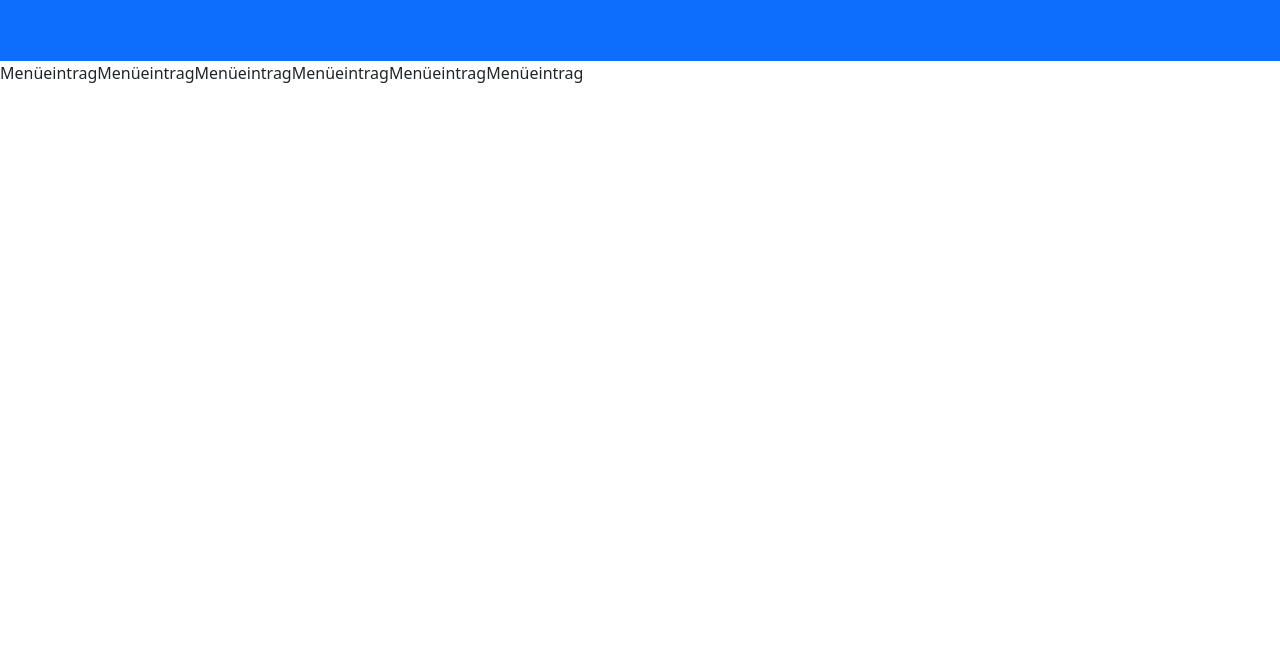
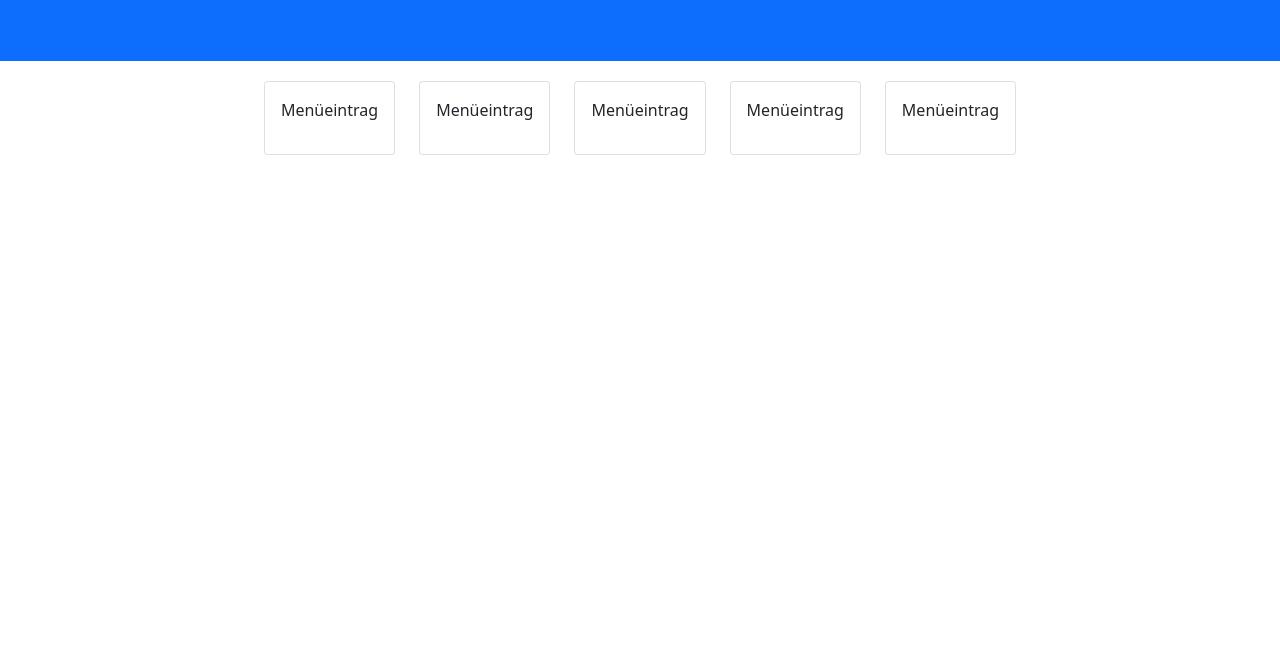
Before and after one commit to lucaspalomodevelop/bewertungstool-forntend, a plain HTML site: page home/index.html in a window 1280 px wide. Shown: the part 131-800 px from the top of the page. Drawn offline with nearby package versions, Linux system fonts and the light colour scheme.

Commit message:
add bootstrap classes

```diff
--- a/home/index.css
+++ b/home/index.css
@@ -1,3 +1,6 @@
 .container-content {
-    display:flex
+    display:flex;
+    gap: 24px;
+    justify-content: center;
+    padding:20px;
 }
--- a/home/index.html
+++ b/home/index.html
@@ -23,22 +23,28 @@
 
         <div class="container-home">
             <div class="container-content">
-                <div class="element">
+                <div class="card element">
+                    <div class="card-body">
                         <p>Menüeintrag</p>
                     </div>
-                <div class="element">
+                </div>
+                <div class="card element">
+                    <div class="card-body">
                         <p>Menüeintrag</p>
                     </div>
-                <div class="element">
+                </div>
+                <div class="card element">
+                    <div class="card-body">
                         <p>Menüeintrag</p>
                     </div>
-                <div class="element">
+                </div>
+                <div class="card element">
+                    <div class="card-body">
                         <p>Menüeintrag</p>
                     </div>
-                <div class="element">
-                    <p>Menüeintrag</p>
                 </div>
-                <div class="element">
+                <div class="card element">
+                    <div class="card-body">
                         <p>Menüeintrag</p>
                     </div>
                 </div>
```
Lines whose indentation alone changed are shown as unchanged.
